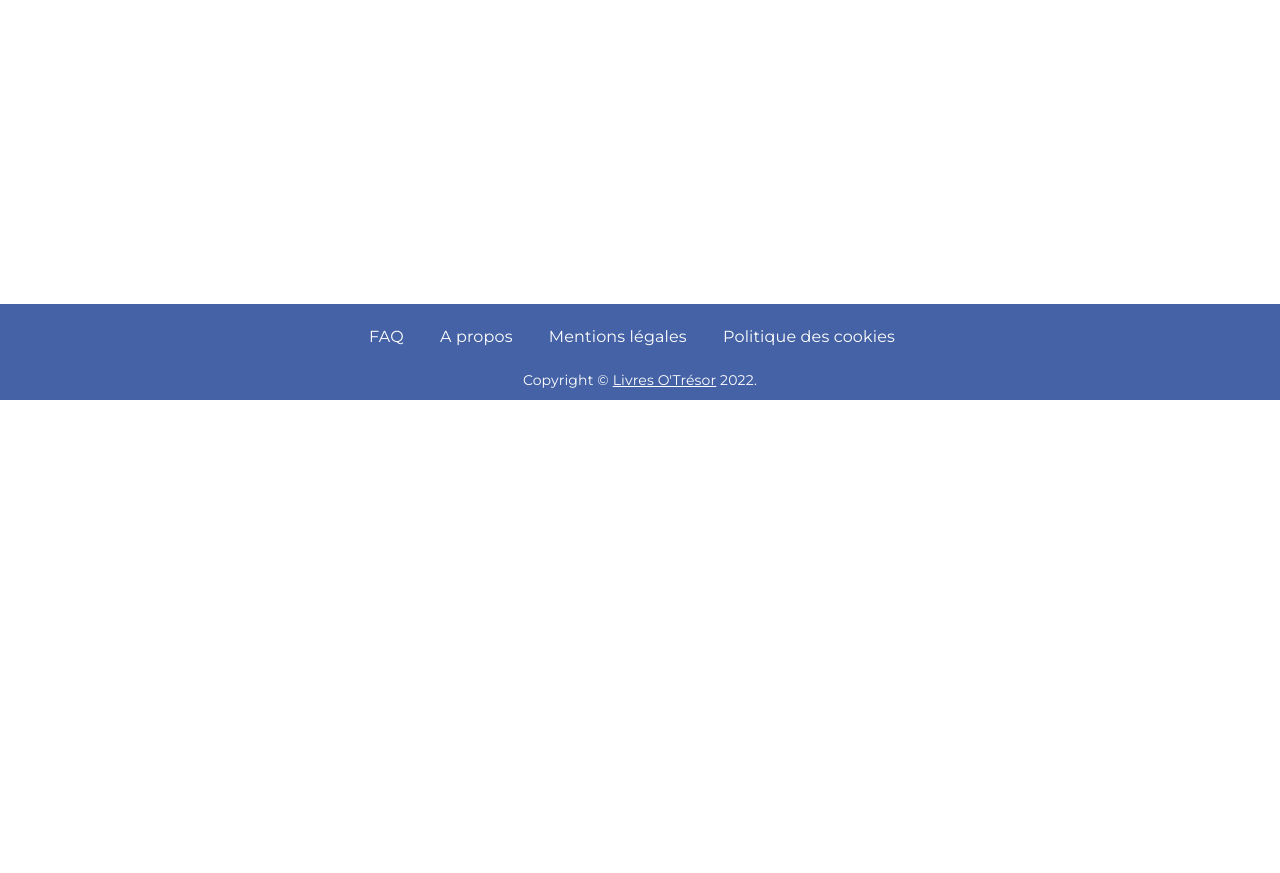
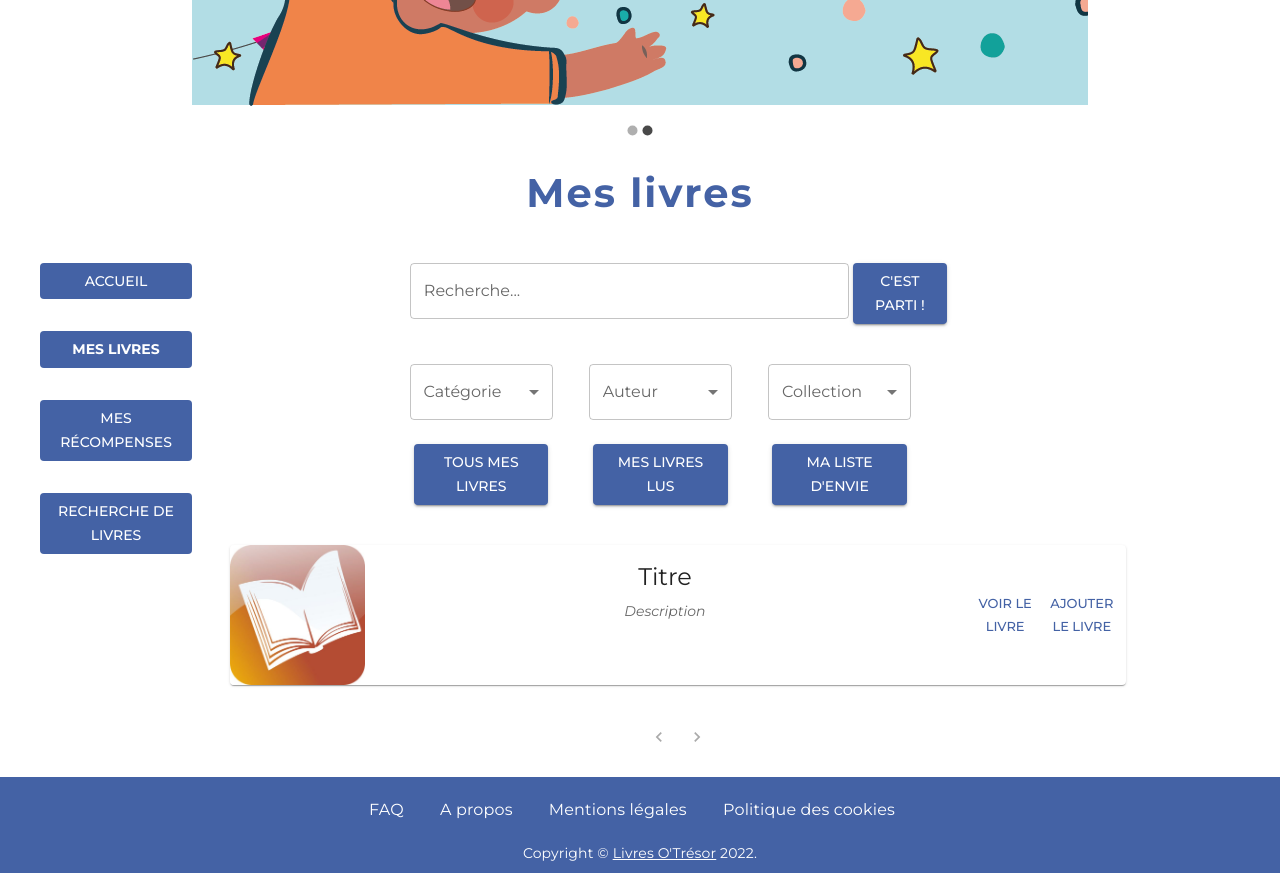
Before and after one commit to MarieLouPLevasseur/Projet-livresOtresor-front, a React (Create React App) app: page /mes-livres in a window 1280 px wide. Shown: the part 400-1273 px from the top of the page. Before the commit the page ends 800 px from the top, so only its background shows below. Built offline with nearby package versions, Linux system fonts and the light colour scheme.

Commit message:
search page done

```diff
--- a/src/components/MyBooks/MyBooks.js
+++ b/src/components/MyBooks/MyBooks.js
@@ -1,9 +1,112 @@
-import React from 'react'
+import React, { useState } from 'react'
+import axios from 'axios'
+import { Box, Button, Typography, Pagination, Card, CardMedia, CardContent, CardActions, Select, MenuItem } from '@mui/material'
+import { createTheme, ThemeProvider } from '@mui/material/styles';
+
+import HomeCarousel from '../Home/HomeCarousel/HomeCarousel';
+import HomeKidButtons from '../HomeKid/HomeKidButtons/HomeKidButtons';
+import SearchBar from '../Search/SearchBar/SearchBar';
+import usePagination from "../Search/UsePagination";
+import MyBooksSelect from './MyBooksSelect/MyBooksSelect';
+import ImgCard from '../../assets/img/defaultCover.jpg'
+
 import './MyBooks.scss';
 
+const theme = createTheme({
+  palette:{
+    primary:{
+      main: '#4462A5',
+    }
+  },
+  typography: {
+    fontFamily: [
+      'Montserrat'
+    ]
+  }
+});
+
 function MyBooks() {
+
+    // Local state
+    const [Books, setBookss] = useState([]);
+    const [SearchBooks, setSearchBooks] = useState('');
+    // const [itemToSearch, setItemToSearch] = useState('');
+
+    // State and data for pagination
+    const [CurrentPage, setCurrentPage] = useState(1);
+    const PER_PAGE = 4;
+
+    const count = Math.ceil(Books.length / PER_PAGE);
+    const _DATA = usePagination(Books, PER_PAGE);
+
+    const handleChange = (e, value) => {
+      setCurrentPage(value);
+      _DATA.jump(value);
+    };
+
   return (
-    <div>MyBooks</div>
+    <ThemeProvider theme={theme}>
+    <div>
+      <HomeCarousel />
+      <Typography sx={{ mt: 3, mb: 3, fontWeight: 700, fontSize: 40, letterSpacing: 2, color: '#4462A5' }}>
+        Mes livres
+      </Typography>
+      <Box sx={{display: 'flex'}}>
+        <HomeKidButtons />
+        <Box sx={{display: 'flex', width: '70%', flexDirection: 'column', alignItems: 'center', ml:'3%' }}>
+          <SearchBar />
+          <MyBooksSelect />
+          <Box sx={{ display: 'flex', width: '100%', justifyContent: 'center', gap: '5%', mr: '4%', mb: 5 }}>
+            <Button
+              className="searchButton"
+              type="submit"
+              variant="contained"
+              sx={{ width: '15%' }}
+            >
+              Tous mes livres
+            </Button>
+            <Button
+              className="searchButton"
+              type="submit"
+              variant="contained"
+              sx={{ width: '15%' }}
+            >
+              Mes livres lus
+            </Button>
+            <Button
+              className="searchButton"
+              type="submit"
+              variant="contained"
+              sx={{ width: '15%' }}
+            >
+              Ma liste d'envie
+            </Button>
+          </Box>
+          <Card sx={{ display: "flex", width: "100%", height: "50%", mb: 1.5 }}>
+            <CardMedia
+              sx={{ width: '15%', height: '100%' }}
+              component="img"
+              image={ImgCard}
+              alt="Book Cover"
+            />
+            <CardContent sx={{width: '80%'}}>
+              <Typography gutterBottom variant="h5" component="div">
+                Titre
+              </Typography>
+              <Typography sx={{ fontStyle: 'italic', maxLines: 4 }} variant="body2" color="text.secondary">
+                Description
+              </Typography>
+            </CardContent>
+            <CardActions sx={{ width: '20%' }}>
+              <Button size="small">Voir le livre</Button>
+              <Button size="small">Ajouter le livre</Button>
+            </CardActions>
+          </Card>
+        <Pagination sx={{mt: 3, mb: 3}} count={count} page={CurrentPage} onChange={handleChange} />
+      </Box>
+      </Box>
+    </div>
+    </ThemeProvider>
   )
 }
 
--- /dev/null
+++ b/src/components/MyBooks/MyBooksSelect/MyBooksSelect.js
@@ -0,0 +1,73 @@
+import React, { useState } from 'react'
+import Box from "@mui/material/Box";
+import InputLabel from "@mui/material/InputLabel";
+import MenuItem from "@mui/material/MenuItem";
+import FormControl from "@mui/material/FormControl";
+import Select from "@mui/material/Select";
+
+export default function MyBooksSelect() {
+  const [category, setCategory] = useState("");
+  const [author, setAuthor] = useState("");
+  const [collection, setCollection] = useState("");
+
+  const handleChangeCategory = (event) => {
+    setCategory(event.target.value);
+  };
+
+  const handleChangeAuthor = (event) => {
+    setAuthor(event.target.value);
+  };
+
+  const handleChangeCollection = (event) => {
+    setCollection(event.target.value);
+  };
+  return (
+    <Box sx={{ display: "flex", width: "100%", justifyContent: 'center', mb: 3}}>
+      <FormControl sx={{ width: '20%' }}>
+        <InputLabel id="demo-simple-select-category">Catégorie</InputLabel>
+        <Select
+          sx={{ width: "80%" }}
+          labelId="demo-simple-select-category"
+          id="demo-simple-category"
+          value={category}
+          label="category"
+          onChange={handleChangeCategory}
+        >
+          <MenuItem value={10}>Ten</MenuItem>
+          <MenuItem value={20}>Twenty</MenuItem>
+          <MenuItem value={30}>Thirty</MenuItem>
+        </Select>
+      </FormControl>
+      <FormControl sx={{ width: '20%'}}>
+        <InputLabel id="demo-simple-select-category">Auteur</InputLabel>
+        <Select
+          sx={{ width: "80%" }}
+          labelId="demo-simple-select-category"
+          id="demo-simple-category"
+          value={author}
+          label="category"
+          onChange={handleChangeAuthor}
+        >
+          <MenuItem value={10}>Ten</MenuItem>
+          <MenuItem value={20}>Twenty</MenuItem>
+          <MenuItem value={30}>Thirty</MenuItem>
+        </Select>
+      </FormControl>
+      <FormControl sx={{ width: '20%'}}>
+        <InputLabel id="demo-simple-select-category">Collection</InputLabel>
+        <Select
+          sx={{ width: "80%" }}
+          labelId="demo-simple-select-collection"
+          id="demo-simple-collection"
+          value={collection}
+          label="collection"
+          onChange={handleChangeCollection}
+        >
+          <MenuItem value={10}>Ten</MenuItem>
+          <MenuItem value={20}>Twenty</MenuItem>
+          <MenuItem value={30}>Thirty</MenuItem>
+        </Select>
+      </FormControl>
+    </Box>
+  );
+}
```
